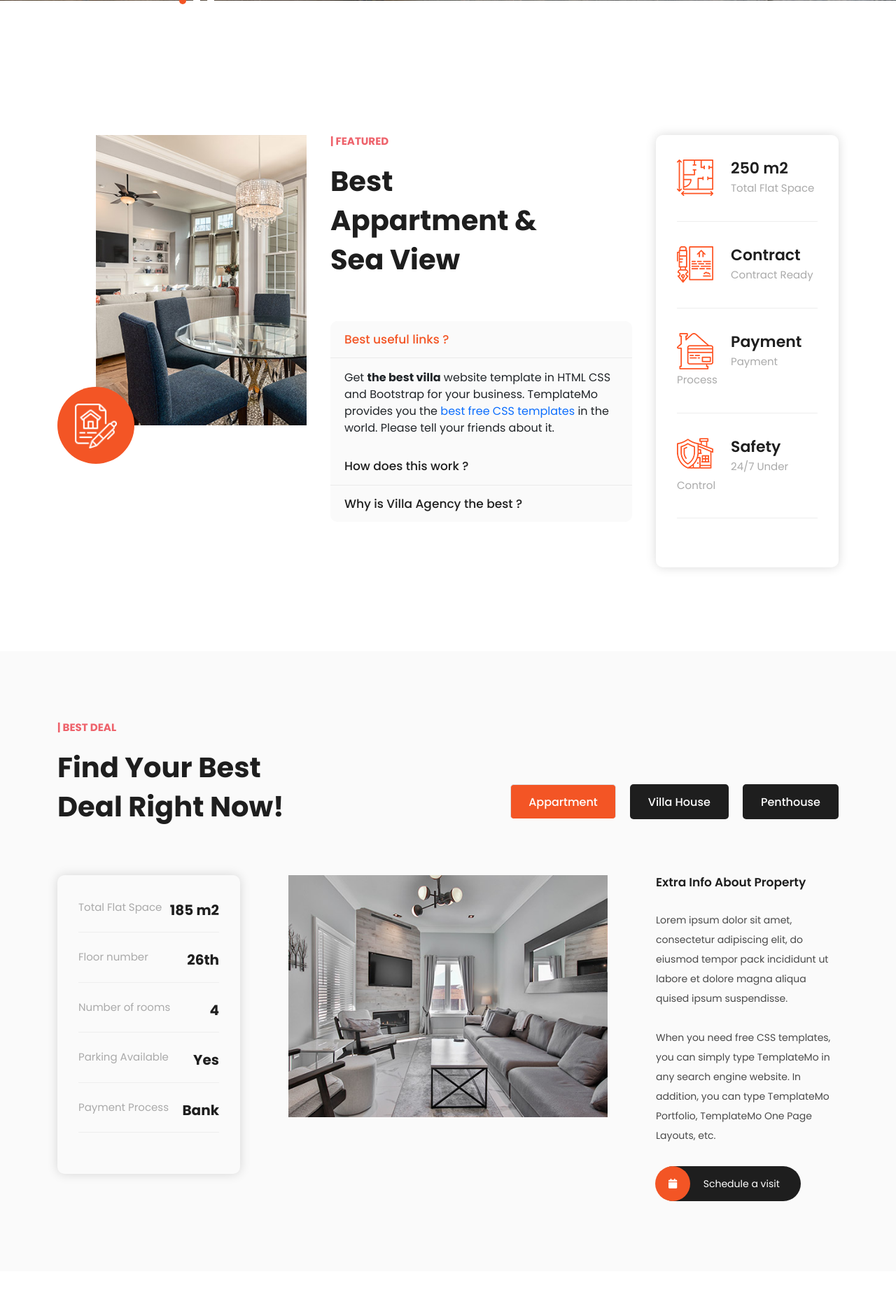
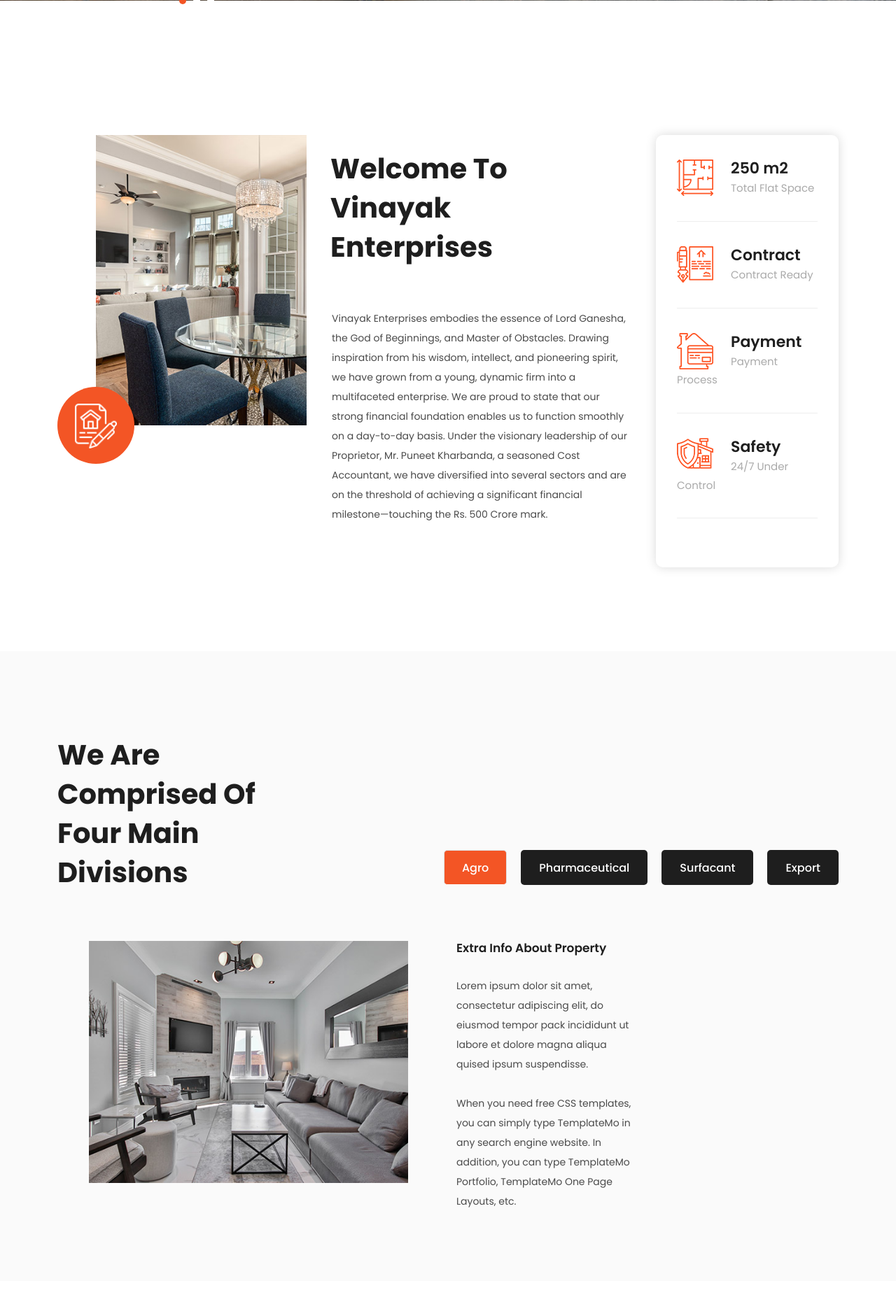
Before and after one commit to d-pamneja/Vinayak_Enterprises, a PHP site: page / in a window 1280 px wide. Shown: the part 993-2857 px from the top of the page at 70% size. Run offline with PHP 8.4, Linux system fonts and the light colour scheme.

Commit message:
updated home

```diff
--- a/home/grid1.php
+++ b/home/grid1.php
@@ -10,60 +10,18 @@
             </div>
             <div class="col-lg-5">
                 <div class="section-heading">
-                    <h6>| Featured</h6>
-                    <h2>Best Appartment &amp; Sea view</h2>
+                    <h2>Welcome to Vinayak Enterprises</h2>
                 </div>
-                <div class="accordion" id="accordionExample">
-                    <div class="accordion-item">
-                        <h2 class="accordion-header" id="headingOne">
-                            <button class="accordion-button" type="button" data-bs-toggle="collapse"
-                                data-bs-target="#collapseOne" aria-expanded="true" aria-controls="collapseOne">
-                                Best useful links ?
-                            </button>
-                        </h2>
-                        <div id="collapseOne" class="accordion-collapse collapse show" aria-labelledby="headingOne"
-                            data-bs-parent="#accordionExample">
-                            <div class="accordion-body">
-                                Get <strong>the best villa</strong> website template in HTML CSS and Bootstrap for your
-                                business. TemplateMo provides you the <a
-                                    href="https://www.google.com/search?q=best+free+css+templates" target="_blank">best
-                                    free CSS templates</a> in the world. Please tell your friends about it.</div>
-                        </div>
-                    </div>
-                    <div class="accordion-item">
-                        <h2 class="accordion-header" id="headingTwo">
-                            <button class="accordion-button collapsed" type="button" data-bs-toggle="collapse"
-                                data-bs-target="#collapseTwo" aria-expanded="false" aria-controls="collapseTwo">
-                                How does this work ?
-                            </button>
-                        </h2>
-                        <div id="collapseTwo" class="accordion-collapse collapse" aria-labelledby="headingTwo"
-                            data-bs-parent="#accordionExample">
-                            <div class="accordion-body">
-                                Dolor <strong>almesit amet</strong>, consectetur adipiscing elit, sed doesn't eiusmod
-                                tempor incididunt ut labore consectetur <code>adipiscing</code> elit, sed do eiusmod
-                                tempor incididunt ut labore et dolore magna
-                                aliqua.
-                            </div>
-                        </div>
-                    </div>
-                    <div class="accordion-item">
-                        <h2 class="accordion-header" id="headingThree">
-                            <button class="accordion-button collapsed" type="button" data-bs-toggle="collapse"
-                                data-bs-target="#collapseThree" aria-expanded="false" aria-controls="collapseThree">
-                                Why is Villa Agency the best ?
-                            </button>
-                        </h2>
-                        <div id="collapseThree" class="accordion-collapse collapse" aria-labelledby="headingThree"
-                            data-bs-parent="#accordionExample">
-                            <div class="accordion-body">
-                                Dolor <strong>almesit amet</strong>, consectetur adipiscing elit, sed doesn't eiusmod
-                                tempor incididunt ut labore consectetur <code>adipiscing</code> elit, sed do eiusmod
-                                tempor incididunt ut labore et dolore magna
-                                aliqua.
-                            </div>
-                        </div>
-                    </div>
+                <div class="container">
+                    <p>
+                        Vinayak Enterprises embodies the essence of Lord Ganesha, the God of Beginnings, and Master of
+                        Obstacles. Drawing inspiration from his wisdom, intellect, and pioneering spirit, we have grown
+                        from a young, dynamic firm into a multifaceted enterprise. We are proud to state that our strong
+                        financial foundation enables us to function smoothly on a day-to-day basis. Under the visionary
+                        leadership of our Proprietor, Mr. Puneet Kharbanda, a seasoned Cost Accountant, we have
+                        diversified into several sectors and are on the threshold of achieving a significant financial
+                        milestone—touching the Rs. 500 Crore mark.
+                    </p>
                 </div>
             </div>
             <div class="col-lg-3">
--- a/home/grid3.php
+++ b/home/grid3.php
@@ -3,8 +3,7 @@
         <div class="row">
             <div class="col-lg-4">
                 <div class="section-heading">
-                    <h6>| Best Deal</h6>
-                    <h2>Find Your Best Deal Right Now!</h2>
+                    <h2>We are comprised of four main divisions</h2>
                 </div>
             </div>
             <div class="col-lg-12">
@@ -13,37 +12,31 @@
                         <div class="nav-wrapper ">
                             <ul class="nav nav-tabs" role="tablist">
                                 <li class="nav-item" role="presentation">
-                                    <button class="nav-link active" id="appartment-tab" data-bs-toggle="tab"
-                                        data-bs-target="#appartment" type="button" role="tab" aria-controls="appartment"
-                                        aria-selected="true">Appartment</button>
+                                    <button class="nav-link active" id="Agro-tab" data-bs-toggle="tab"
+                                        data-bs-target="#Agro" type="button" role="tab" aria-controls="Agro"
+                                        aria-selected="true">Agro</button>
                                 </li>
                                 <li class="nav-item" role="presentation">
-                                    <button class="nav-link" id="villa-tab" data-bs-toggle="tab" data-bs-target="#villa"
-                                        type="button" role="tab" aria-controls="villa" aria-selected="false">Villa
-                                        House</button>
+                                    <button class="nav-link" id="Pharmaceutical-tab" data-bs-toggle="tab"
+                                        data-bs-target="#Pharmaceutical" type="button" role="tab"
+                                        aria-controls="Pharmaceutical" aria-selected="false">Pharmaceutical</button>
                                 </li>
                                 <li class="nav-item" role="presentation">
-                                    <button class="nav-link" id="penthouse-tab" data-bs-toggle="tab"
-                                        data-bs-target="#penthouse" type="button" role="tab" aria-controls="penthouse"
-                                        aria-selected="false">Penthouse</button>
+                                    <button class="nav-link" id="Surfacant-tab" data-bs-toggle="tab"
+                                        data-bs-target="#Surfacant" type="button" role="tab" aria-controls="Surfacant"
+                                        aria-selected="false">Surfacant</button>
+                                </li>
+                                <li class="nav-item" role="presentation">
+                                    <button class="nav-link" id="Export-tab" data-bs-toggle="tab"
+                                        data-bs-target="#Export" type="button" role="tab" aria-controls="Export"
+                                        aria-selected="false">Export</button>
                                 </li>
                             </ul>
                         </div>
                         <div class="tab-content" id="myTabContent">
-                            <div class="tab-pane fade show active" id="appartment" role="tabpanel"
-                                aria-labelledby="appartment-tab">
+                            <div class="tab-pane fade show active" id="Agro" role="tabpanel" aria-labelledby="Agro-tab">
                                 <div class="row">
-                                    <div class="col-lg-3">
-                                        <div class="info-table">
-                                            <ul>
-                                                <li>Total Flat Space <span>185 m2</span></li>
-                                                <li>Floor number <span>26th</span></li>
-                                                <li>Number of rooms <span>4</span></li>
-                                                <li>Parking Available <span>Yes</span></li>
-                                                <li>Payment Process <span>Bank</span></li>
-                                            </ul>
-                                        </div>
-                                    </div>
+
                                     <div class="col-lg-6">
                                         <img src="assets/images/deal-01.jpg" alt="">
                                     </div>
@@ -55,26 +48,13 @@
                                             any search engine website. In addition, you can type TemplateMo Portfolio,
                                             TemplateMo One Page Layouts, etc.
                                         </p>
-                                        <div class="icon-button">
-                                            <a href="property-details.html"><i class="fa fa-calendar"></i> Schedule a
-                                                visit</a>
-                                        </div>
                                     </div>
                                 </div>
                             </div>
-                            <div class="tab-pane fade" id="villa" role="tabpanel" aria-labelledby="villa-tab">
+                            <div class="tab-pane fade" id="Pharmaceutical" role="tabpanel"
+                                aria-labelledby="Pharmaceutical-tab">
                                 <div class="row">
-                                    <div class="col-lg-3">
-                                        <div class="info-table">
-                                            <ul>
-                                                <li>Total Flat Space <span>250 m2</span></li>
-                                                <li>Floor number <span>26th</span></li>
-                                                <li>Number of rooms <span>5</span></li>
-                                                <li>Parking Available <span>Yes</span></li>
-                                                <li>Payment Process <span>Bank</span></li>
-                                            </ul>
-                                        </div>
-                                    </div>
+
                                     <div class="col-lg-6">
                                         <img src="assets/images/deal-02.jpg" alt="">
                                     </div>
@@ -84,41 +64,42 @@
                                             pack incididunt ut labore et dolore magna aliqua quised ipsum suspendisse.
                                             <br><br>Swag fanny pack lyft blog twee. JOMO ethical copper
                                             mug, succulents typewriter shaman DIY kitsch twee taiyaki fixie hella venmo
-                                            after messenger poutine next level humblebrag swag franzen.</p>
-                                        <div class="icon-button">
-                                            <a href="property-details.html"><i class="fa fa-calendar"></i> Schedule a
-                                                visit</a>
-                                        </div>
+                                            after messenger poutine next level humblebrag swag franzen.
+                                        </p>
                                     </div>
                                 </div>
                             </div>
-                            <div class="tab-pane fade" id="penthouse" role="tabpanel" aria-labelledby="penthouse-tab">
+                            <div class="tab-pane fade" id="Surfacant" role="tabpanel" aria-labelledby="Surfacant-tab">
                                 <div class="row">
+
+                                    <div class="col-lg-6">
+                                        <img src="assets/images/deal-02.jpg" alt="">
+                                    </div>
                                     <div class="col-lg-3">
-                                        <div class="info-table">
-                                            <ul>
-                                                <li>Total Flat Space <span>320 m2</span></li>
-                                                <li>Floor number <span>34th</span></li>
-                                                <li>Number of rooms <span>6</span></li>
-                                                <li>Parking Available <span>Yes</span></li>
-                                                <li>Payment Process <span>Bank</span></li>
-                                            </ul>
-                                        </div>
+                                        <h4>Detail Info About Surfacant</h4>
+                                        <p>Lorem ipsum dolor sit amet, consectetur adipiscing elit, do eiusmod tempor
+                                            pack incididunt ut labore et dolore magna aliqua quised ipsum suspendisse.
+                                            <br><br>Swag fanny pack lyft blog twee. JOMO ethical copper
+                                            mug, succulents typewriter shaman DIY kitsch twee taiyaki fixie hella venmo
+                                            after messenger poutine next level humblebrag swag franzen.
+                                        </p>
                                     </div>
+                                </div>
+                            </div>
+                            <div class="tab-pane fade" id="Export" role="tabpanel" aria-labelledby="Export-tab">
+                                <div class="row">
+
                                     <div class="col-lg-6">
                                         <img src="assets/images/deal-03.jpg" alt="">
                                     </div>
                                     <div class="col-lg-3">
-                                        <h4>Extra Info About Penthouse</h4>
+                                        <h4>Extra Info About Export</h4>
                                         <p>Lorem ipsum dolor sit amet, consectetur adipiscing elit, do eiusmod tempor
                                             pack incididunt ut labore et dolore magna aliqua quised ipsum suspendisse.
                                             <br><br>Swag fanny pack lyft blog twee. JOMO ethical copper
                                             mug, succulents typewriter shaman DIY kitsch twee taiyaki fixie hella venmo
-                                            after messenger poutine next level humblebrag swag franzen.</p>
-                                        <div class="icon-button">
-                                            <a href="property-details.html"><i class="fa fa-calendar"></i> Schedule a
-                                                visit</a>
-                                        </div>
+                                            after messenger poutine next level humblebrag swag franzen.
+                                        </p>
                                     </div>
                                 </div>
                             </div>
```
Also changed, not shown: 2 other files.
